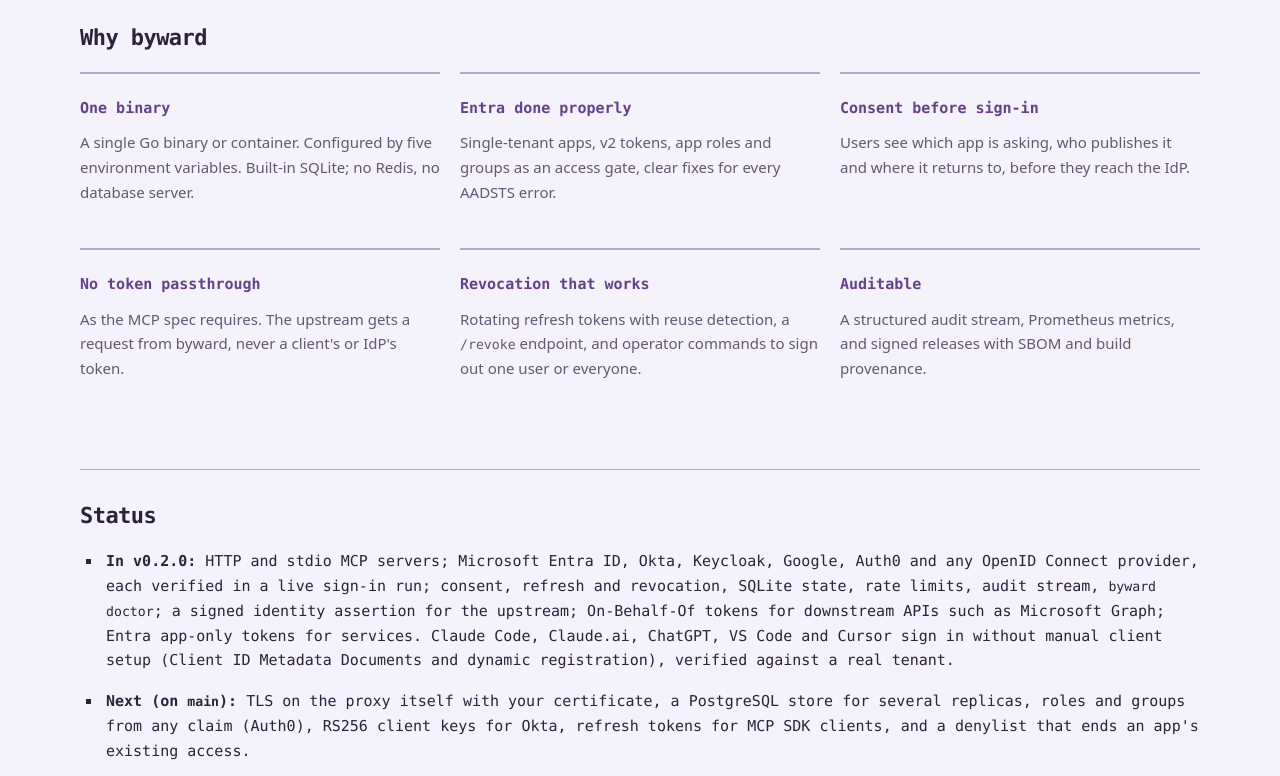
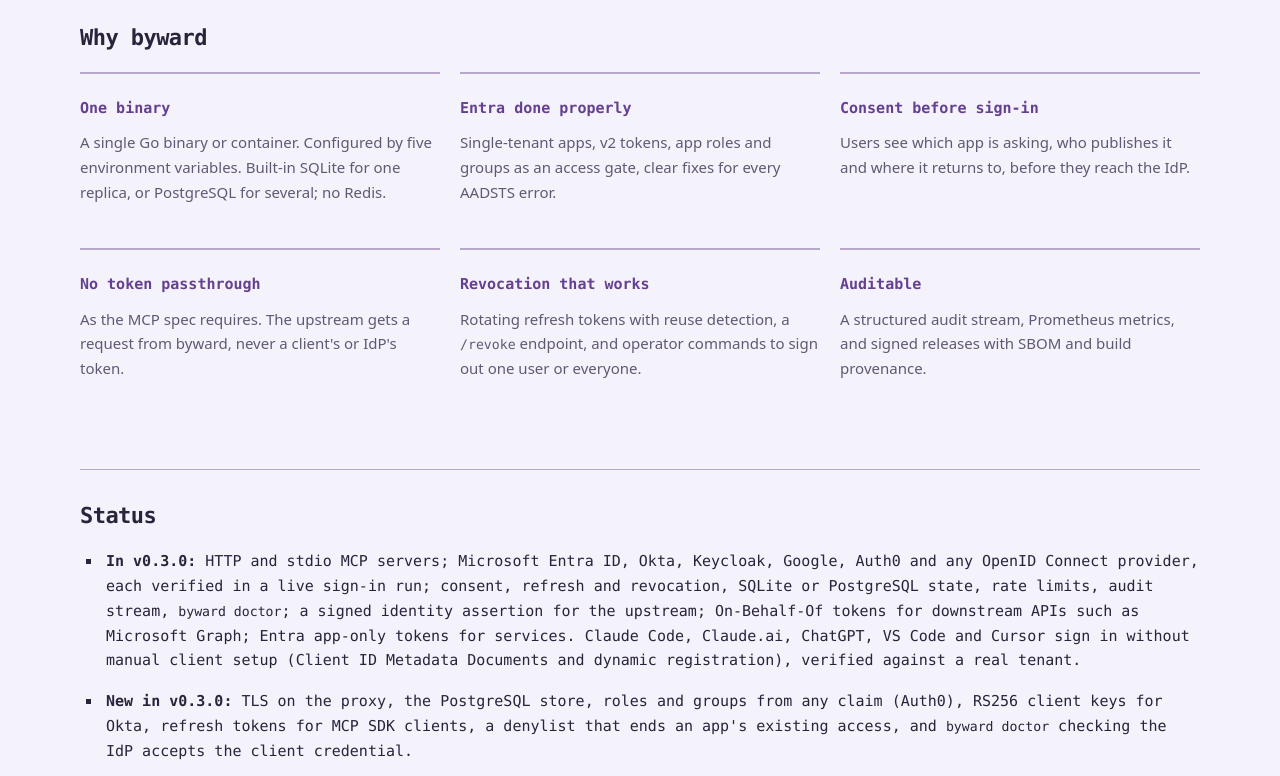
Before and after one commit to byward-dev/byward-dev.github.io, a plain HTML site: page index.html in a window 1280 px wide. Shown: the part 860-1636 px from the top of the page. Drawn offline with Linux system fonts and the light colour scheme.

Commit message:
docs: status for v0.3.0 (TLS on the proxy, the PostgreSQL store, roles and groups from any claim) (#8)
Co-authored-by: Claude Opus 5.5 <noreply@anthropic.com>

```diff
--- a/index.html
+++ b/index.html
@@ -31,7 +31,7 @@ footer{border-top:1px solid var(--line);padding-top:24px;margin-top:64px;color:v
 <img alt="byward owl logo" src="byward-logo.svg"/>
 <h1>byward</h1>
 <p class="tagline">A sign-in gate for MCP servers.</p>
-<span class="status">Release <a href="https://github.com/byward-dev/byward/releases/tag/v0.2.0">v0.2.0</a> · open source · Apache-2.0</span>
+<span class="status">Release <a href="https://github.com/byward-dev/byward/releases/tag/v0.3.0">v0.3.0</a> · open source · Apache-2.0</span>
 <div class="links">
 <a href="https://github.com/byward-dev/byward">GitHub</a>
 <a href="https://github.com/byward-dev/byward/blob/main/docs/how-to/quickstart-entra.md">Quickstart</a>
@@ -50,7 +50,7 @@ footer{border-top:1px solid var(--line);padding-top:24px;margin-top:64px;color:v
   -e BYWARD_ENTRA_CLIENT_ID="$APP_ID" \
   -e BYWARD_ENTRA_CLIENT_SECRET_FILE=/run/secrets/entra-client-secret \
   -e BYWARD_LISTEN=0.0.0.0:8080 \
-  ghcr.io/byward-dev/byward:v0.2.0</code></pre>
+  ghcr.io/byward-dev/byward:v0.3.0</code></pre>
 <p>Then point your MCP client at <code>https://mcp.example.com/mcp</code>.</p>
 </section>
 <section class="what"><h2>What it does</h2>
@@ -63,7 +63,7 @@ MCP server never sees a token from the client or the IdP.</p>
 </section>
 <section class="why"><h2>Why byward</h2>
 <div class="grid">
-<div class="card"><b>One binary</b><span>A single Go binary or container. Configured by five environment variables. Built-in SQLite; no Redis, no database server.</span></div>
+<div class="card"><b>One binary</b><span>A single Go binary or container. Configured by five environment variables. Built-in SQLite for one replica, or PostgreSQL for several; no Redis.</span></div>
 <div class="card"><b>Entra done properly</b><span>Single-tenant apps, v2 tokens, app roles and groups as an access gate, clear fixes for every AADSTS error.</span></div>
 <div class="card"><b>Consent before sign-in</b><span>Users see which app is asking, who publishes it and where it returns to, before they reach the IdP.</span></div>
 <div class="card"><b>No token passthrough</b><span>As the MCP spec requires. The upstream gets a request from byward, never a client's or IdP's token.</span></div>
@@ -73,8 +73,8 @@ MCP server never sees a token from the client or the IdP.</p>
 </section>
 <section class="release"><h2>Status</h2>
 <ul>
-<li><b>In v0.2.0:</b> HTTP and stdio MCP servers; Microsoft Entra ID, Okta, Keycloak, Google, Auth0 and any OpenID Connect provider, each verified in a live sign-in run; consent, refresh and revocation, SQLite state, rate limits, audit stream, <code>byward doctor</code>; a signed identity assertion for the upstream; On-Behalf-Of tokens for downstream APIs such as Microsoft Graph; Entra app-only tokens for services. Claude Code, Claude.ai, ChatGPT, VS Code and Cursor sign in without manual client setup (Client ID Metadata Documents and dynamic registration), verified against a real tenant.</li>
-<li><b>Next (on <code>main</code>):</b> TLS on the proxy itself with your certificate, a PostgreSQL store for several replicas, roles and groups from any claim (Auth0), RS256 client keys for Okta, refresh tokens for MCP SDK clients, and a denylist that ends an app's existing access.</li>
+<li><b>In v0.3.0:</b> HTTP and stdio MCP servers; Microsoft Entra ID, Okta, Keycloak, Google, Auth0 and any OpenID Connect provider, each verified in a live sign-in run; consent, refresh and revocation, SQLite or PostgreSQL state, rate limits, audit stream, <code>byward doctor</code>; a signed identity assertion for the upstream; On-Behalf-Of tokens for downstream APIs such as Microsoft Graph; Entra app-only tokens for services. Claude Code, Claude.ai, ChatGPT, VS Code and Cursor sign in without manual client setup (Client ID Metadata Documents and dynamic registration), verified against a real tenant.</li>
+<li><b>New in v0.3.0:</b> TLS on the proxy, the PostgreSQL store, roles and groups from any claim (Auth0), RS256 client keys for Okta, refresh tokens for MCP SDK clients, a denylist that ends an app's existing access, and <code>byward doctor</code> checking the IdP accepts the client credential.</li>
 </ul>
 <p>byward is pre-1.0 and has not had an independent security audit. Read the
 <a href="https://github.com/byward-dev/byward/blob/main/docs/security-posture.md">security posture</a> before deploying it.</p>
```
